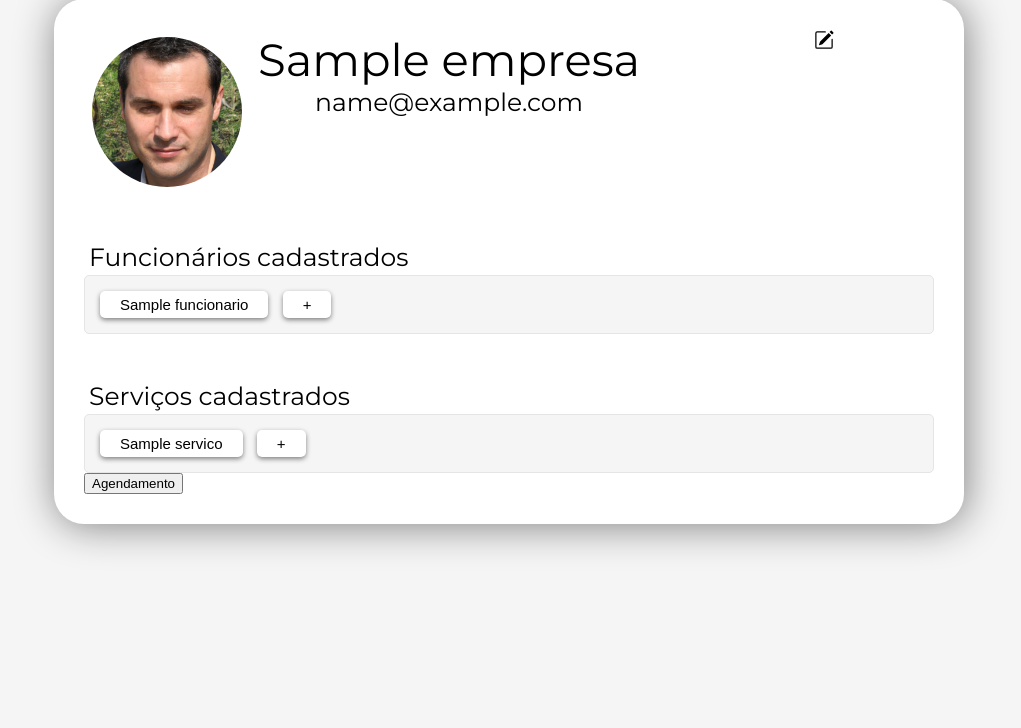
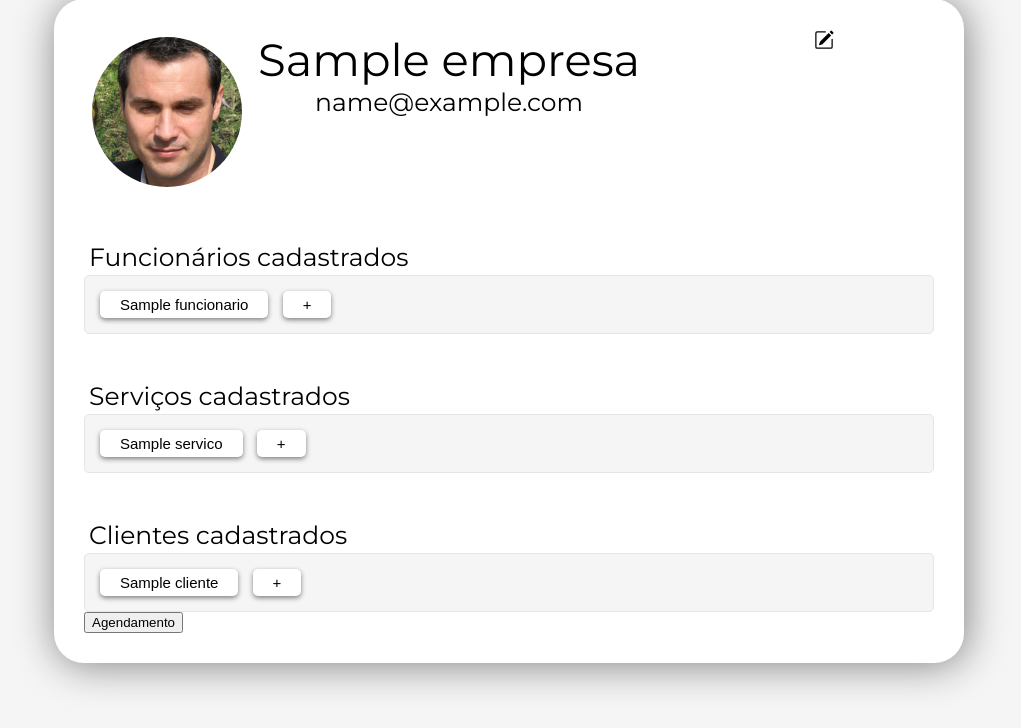
Before and after one commit to AleeLouffer-zz/ProjetoIntegradorPython, a Django app: template PIPython/templates/telaPrestador.html in a window 1280 px wide. Shown: the part 41-769 px from the top of the page, without its empty margins (131-1152 px from the left). Run offline with Django 3.2, Linux system fonts and the light colour scheme; the template is opened without the code that fills it: values that come from a table or form of the project are taken from there, others are empty; tables that the repository leaves empty hold one stand-in row (values such as "Sample post"); parts of the project's set-up code (start-up, migrations or seed data) failed here and were passed over.

Commit message:
Criando Cliente na tela

```diff
--- a/PIPython/Agendador/url.py
+++ b/PIPython/Agendador/url.py
@@ -7,9 +7,11 @@ urlpatterns = [
     path('empresa/', views_tela_inicial.tela_inicial_prestador, name="tela_inicial_prestador"),
     path('editar_funcionario', views_tela_inicial.editar_funcionario, name="editar_funcionario"),
     path('editar_servico', views_tela_inicial.editar_servico, name="editar_servico"),
+    path('botoes_cliente', views.verifica_botoes_cliente, name="verifica_botoes_cliente"),
+    path('criar_cliente', views.criar_cliente, name="criar_cliente"),
     path('agenda/', views_agendamentos.tela_agenda, name="tela_agenda"),
     path('agenda/adicionar_agendamento/', views_agendamentos.tela_adicionar_agendamento, name="tela_adicionar_agendamento"),
     path('agenda/add_agendamento', views_agendamentos.adicionar_agendamento, name="adicionar_agendamento"),
     path('agenda/verifica_botoes_agendamento', views_agendamentos.verifica_botoes_agendamento, name="verifica_botoes_agendamento"),
-    path('agenda/editar_agendamento', views_agendamentos.editar_agendamento, name="editar_agendamento")
+    path('agenda/editar_agendamento', views_agendamentos.editar_agendamento, name="editar_agendamento"),
 ]
--- a/PIPython/static/css/global.css
+++ b/PIPython/static/css/global.css
@@ -55,13 +55,13 @@ button.btn {
   width: 100%;
 }
 
-.btn__adicionar {
+.btn.btn__adicionar {
   background-color: var(--verde);
   margin: 8px 0;
   width: 100%;
 }
 
-.btn__cancelar {
+.btn.btn__cancelar {
   background-color: var(--vermelho);
 }
 
--- a/PIPython/static/css/telaPrestador.css
+++ b/PIPython/static/css/telaPrestador.css
@@ -46,18 +46,18 @@ img {
     right: 0;
 }
 
-.func-cadastrados, .serv-cadastrados{
+.func-cadastrados, .serv-cadastrados, .cliente-cadastrados{
     margin-top: 50px;
 }
 
-.func-cadastrados h1, .serv-cadastrados h1, .fotos h1 {
+.func-cadastrados h1, .serv-cadastrados h1, .fotos h1, .cliente-cadastrados h1{
     font-size: 25px;
     margin-left: 5px;
     margin-bottom: 5px;
     font-weight: normal;
 }
 
-.caixa-func-cadastrados, .caixa-serv-cadastrados{
+.caixa-func-cadastrados, .caixa-serv-cadastrados, .caixa-cliente-cadastrados{
     border: 1px solid var(--cinza-claro);
     background-color: whitesmoke;
     padding: 10px;
@@ -65,7 +65,7 @@ img {
     transition: width 2s;
 }
 
-.caixa-func-cadastrados button, .caixa-serv-cadastrados button{
+.caixa-func-cadastrados button, .caixa-serv-cadastrados button, .caixa-cliente-cadastrados button{
     padding: 5px 20px;
     border: 0;
     background: white;
@@ -77,11 +77,7 @@ img {
     transition: 1s;
 }
 
-.caixa-func-cadastrados button:hover {
-    transform: scale(1.05);
-}
-
-.caixa-serv-cadastrados button:hover {
+.caixa-func-cadastrados button:hover, .caixa-serv-cadastrados button:hover, .caixa-cliente-cadastrados button:hover {
     transform: scale(1.05);
 }
 
--- a/PIPython/static/js/telaPrestador.js
+++ b/PIPython/static/js/telaPrestador.js
@@ -7,6 +7,7 @@ function ExibirCadastroFuncionario() {
     x.style.display = "none";
   }
 }
+
 function ExibirCadastroServico() {
   document.getElementById("checkBoxServEdit").style.display = "none";
   var x = document.getElementById("checkBoxServ");
@@ -16,6 +17,8 @@ function ExibirCadastroServico() {
     x.style.display = "none";
   }
 }
+
+
 function ExibirEditarFuncionario(nomeFuncionario, idFuncionario) {
   document.getElementById("checkBoxFunc").style.display = "none";
   var boxEditFunc= document.getElementById("checkBoxFuncEdit");
@@ -49,3 +52,31 @@ function ExibirEditarServico(nome, valor, descricao, servicoId) {
     document.getElementById("servico_nome").value = nome;
   }
 }
+
+
+function ExibirCadastroCliente() {
+  document.getElementById("checkBoxClienteEdit").style.display = "none";
+  var x = document.getElementById("checkBoxCliente");
+  if (x.style.display === "none") {
+    x.style.display = "block";
+  } else {
+    x.style.display = "none";
+  }
+}
+
+function ExibirEditarCliente(nomeCliente, idCliente) {
+  document.getElementById("checkBoxCliente").style.display = "none";
+  var boxEditFunc= document.getElementById("checkBoxClienteEdit");
+
+  if (boxEditFunc.style.display != "none") {
+    boxEditFunc.style.display = "none";
+  } else {
+    boxEditFunc.style.display = "block";
+    document.getElementById("checkBoxCliente").style.display = "none";
+
+    document.getElementById("nome_cliente").value = nomeCliente;
+
+    document.getElementById("id_cliente").value = idCliente;
+    console.log(document.getElementById("id_cliente"));
+  }
+}
--- a/PIPython/templates/telaPrestador.html
+++ b/PIPython/templates/telaPrestador.html
@@ -16,13 +16,8 @@
           class="bi bi-pencil-square"
           viewBox="0 0 16 16"
         >
-          <path
-            d="M15.502 1.94a.5.5 0 0 1 0 .706L14.459 3.69l-2-2L13.502.646a.5.5 0 0 1 .707 0l1.293 1.293zm-1.75 2.456-2-2L4.939 9.21a.5.5 0 0 0-.121.196l-.805 2.414a.25.25 0 0 0 .316.316l2.414-.805a.5.5 0 0 0 .196-.12l6.813-6.814z"
-          />
-          <path
-            fill-rule="evenodd"
-            d="M1 13.5A1.5 1.5 0 0 0 2.5 15h11a1.5 1.5 0 0 0 1.5-1.5v-6a.5.5 0 0 0-1 0v6a.5.5 0 0 1-.5.5h-11a.5.5 0 0 1-.5-.5v-11a.5.5 0 0 1 .5-.5H9a.5.5 0 0 0 0-1H2.5A1.5 1.5 0 0 0 1 2.5v11z"
-          />
+          <path d="M15.502 1.94a.5.5 0 0 1 0 .706L14.459 3.69l-2-2L13.502.646a.5.5 0 0 1 .707 0l1.293 1.293zm-1.75 2.456-2-2L4.939 9.21a.5.5 0 0 0-.121.196l-.805 2.414a.25.25 0 0 0 .316.316l2.414-.805a.5.5 0 0 0 .196-.12l6.813-6.814z"/>
+          <path fill-rule="evenodd" d="M1 13.5A1.5 1.5 0 0 0 2.5 15h11a1.5 1.5 0 0 0 1.5-1.5v-6a.5.5 0 0 0-1 0v6a.5.5 0 0 1-.5.5h-11a.5.5 0 0 1-.5-.5v-11a.5.5 0 0 1 .5-.5H9a.5.5 0 0 0 0-1H2.5A1.5 1.5 0 0 0 1 2.5v11z"/>
         </svg>
       </button>
     </div>
@@ -32,20 +27,14 @@
     <h1>Funcionários cadastrados</h1>
     <div class="caixa-func-cadastrados">
       {% for funcionario in funcionarios %}
-      <button
-        onclick="ExibirEditarFuncionario('{{funcionario.nome}}', '{{funcionario.id}}')"
-      >
+      <button onclick="ExibirEditarFuncionario('{{funcionario.nome}}', '{{funcionario.id}}')">
         {{funcionario.nome}}
       </button>
       {% endfor%}
 
       <button onclick="ExibirCadastroFuncionario()" class="mais">+</button>
       <form action="">
-        <div
-          id="checkBoxFunc"
-          style="display: none"
-          class="funcionario-informacoes"
-        >
+        <div id="checkBoxFunc" style="display: none" class="funcionario-informacoes">
           <div class="col-1">
             <input type="text" class="Nome" placeholder="Nome Completo" />
             <button type="submit" class="btn-confirmar">Confirmar</button>
@@ -54,24 +43,10 @@
       </form>
       <form action="{% url 'editar_funcionario'%}" method="post">
         {% csrf_token %}
-        <div
-          id="checkBoxFuncEdit"
-          style="display: none"
-          class="funcionario-informacoes"
-        >
+        <div id="checkBoxFuncEdit" style="display: none" class="funcionario-informacoes">
           <div class="col-1">
-            <input
-              type="text"
-              name="id_funcionario"
-              id="id_funcionario"
-              hidden
-            />
-            <input
-              type="text"
-              class="Nome"
-              name="nome_funcionario"
-              id="nome_funcionario"
-            />
+            <input type="text" name="id_funcionario" id="id_funcionario" hidden/>
+            <input type="text" class="Nome" name="nome_funcionario" id="nome_funcionario"/>
             <button type="submit" class="btn-confirmar">Alterar</button>
           </div>
         </div>
@@ -82,9 +57,7 @@
     <h1>Serviços cadastrados</h1>
     <div class="caixa-serv-cadastrados">
       {% for servico in servicos %}
-      <button
-        onclick="ExibirEditarServico('{{servico.nome}}', '{{servico.preco}}', '{{servico.descricao}}', '{{servico.id}}')"
-      >
+      <button onclick="ExibirEditarServico('{{servico.nome}}', '{{servico.preco}}', '{{servico.descricao}}', '{{servico.id}}')">
         {{servico.nome}}
       </button>
       {% endfor%}
@@ -94,13 +67,7 @@
         <div id="checkBoxServ" style="display: none" class="adiciona-servico">
           <div class="col-1">
             <input type="text" placeholder="Nome do Serviço" />
-            <input
-              type="text"
-              cols="30"
-              rows="5"
-              class="valor"
-              placeholder="Valor"
-            />
+            <input type="text" cols="30" rows="5" class="valor" placeholder="Valor"/>
           </div>
           <div class="col-2">
             <input type="text" class="descricao" placeholder="Descrição" />
@@ -111,30 +78,47 @@
       <form action="{% url 'editar_servico'%}" method="post">
         {% csrf_token %}
         <input id="servico_id" name="servico_id" type="hidden">
-        <div
-          id="checkBoxServEdit"
-          style="display: none"
-          class="adiciona-servico"
-        >
+        <div id="checkBoxServEdit" style="display: none" class="adiciona-servico">
           <div class="col-1">
             <input type="text" name="servico_nome" id="servico_nome" />
-            <input
-              type="text"
-              id="servico_valor"
-              name="servico_valor"
-              cols="30"
-              rows="5"
-              class="valor"
-            />
+            <input type="text" id="servico_valor" name="servico_valor" cols="30" rows="5" class="valor"/>
           </div>
           <div class="col-2">
-            <input
-              type="text"
-              class="descricao"
-              id="servico_descricao"
-              name="servico_descricao"
-            />
+            <input type="text" class="descricao" id="servico_descricao" name="servico_descricao"/>
             <button type="submit" class="btn-confirmar">Alterar</button>
+          </div>
+        </div>
+      </form>
+    </div>
+  </div>
+
+  <div class="cliente-cadastrados">
+    <h1> Clientes cadastrados</h1>
+    <div class="caixa-cliente-cadastrados">
+      {% for cliente in clientes %}
+      <button onclick="ExibirEditarCliente('{{cliente.nome}}', '{{cliente.id}}')">
+        {{cliente.nome}}
+      </button>
+      {% endfor%}
+
+      <button onclick="ExibirCadastroCliente()" class="mais">+</button>
+      <form action="{% url 'criar_cliente' %}" method="POST">
+        {% csrf_token %}
+        <div id="checkBoxCliente" style="display: none" class="funcionario-informacoes">
+          <div class="col-1">
+            <input type="text" class="Nome" name="nome_cliente" placeholder="Nome Completo" />
+            <button type="submit" class="btn-confirmar">Confirmar</button>
+          </div>
+        </div>
+      </form>
+      <form action="{% url 'verifica_botoes_cliente'%}" method="post">
+        {% csrf_token %}
+        <div id="checkBoxClienteEdit" style="display: none" class="funcionario-informacoes">
+          <div class="col-1">
+            <input type="text" name="id_cliente" id="id_cliente" hidden/>
+            <input type="text" class="Nome" name="nome_cliente" id="nome_cliente" />
+            <button type="submit" name="editar_cliente" class="btn-confirmar"> Salvar </button>
+            <button type="submit" name="excluir_cliente" class="btn-confirmar"> Excluir </button>
           </div>
         </div>
       </form>
```
Also changed, not shown: PIPython/Agendador/views/views_tela_inicial.py (+47 -3 lines), PIPython/Login/url.py (+1 -9 lines), PIPython/Login/views.py (+0 -12 lines), PIPython/db.sqlite3 (deleted).
